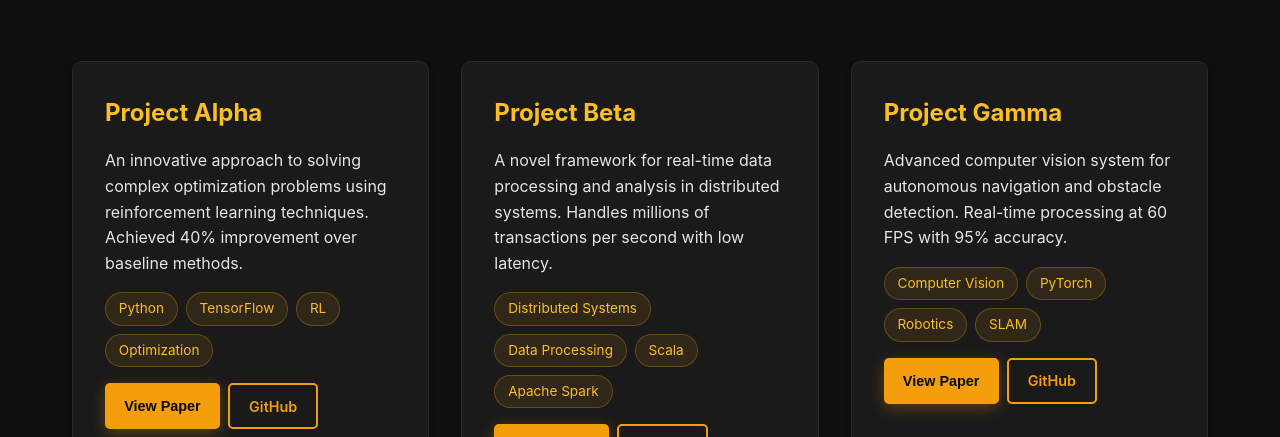
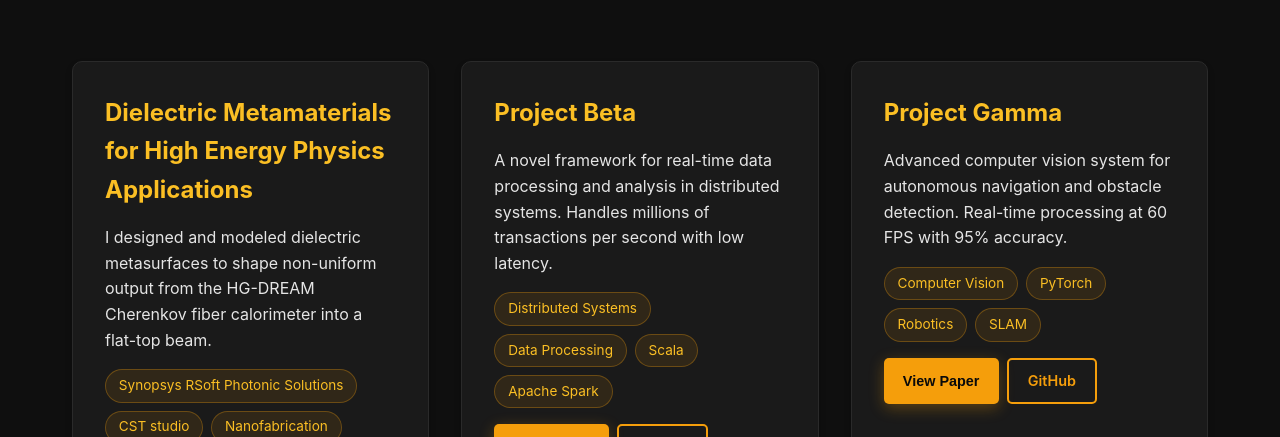
Before and after one commit to timurios/timurios.github.io, a plain HTML site: page projects.html in a window 1280 px wide. Shown: the part 515-952 px from the top of the page. Drawn offline with Linux system fonts and the light colour scheme.

Commit message:
Update projects.html

```diff
--- a/projects.html
+++ b/projects.html
@@ -340,17 +340,16 @@
             <h2>Research Projects</h2>
             <div class="projects-grid">
                 <div class="card">
-                    <h3>Project Alpha</h3>
-                    <p>An innovative approach to solving complex optimization problems using reinforcement learning techniques. Achieved 40% improvement over baseline methods.</p>
+                    <h3>Dielectric Metamaterials for High Energy Physics Applications</h3>
+                    <p>I designed and modeled dielectric metasurfaces to shape non-uniform output from the HG-DREAM Cherenkov fiber calorimeter into a flat-top beam.</p>
                     <div class="tags">
-                        <span class="tag">Python</span>
-                        <span class="tag">TensorFlow</span>
-                        <span class="tag">RL</span>
-                        <span class="tag">Optimization</span>
+                        <span class="tag">Synopsys RSoft Photonic Solutions</span>
+                        <span class="tag">CST studio</span>
+                        <span class="tag">Nanofabrication</span>
+                        <span class="tag">Lithography</span>
                     </div>
                     <div class="button-group">
-                        <button class="btn" onclick="openPDF('project1.pdf')">View Paper</button>
-                        <a href="https://github.com" class="btn btn-secondary">GitHub</a>
+                        <button class="btn" onclick="openPDF('project1.pdf')">View Poster</button>
                     </div>
                 </div>
                 <div class="card">
```
